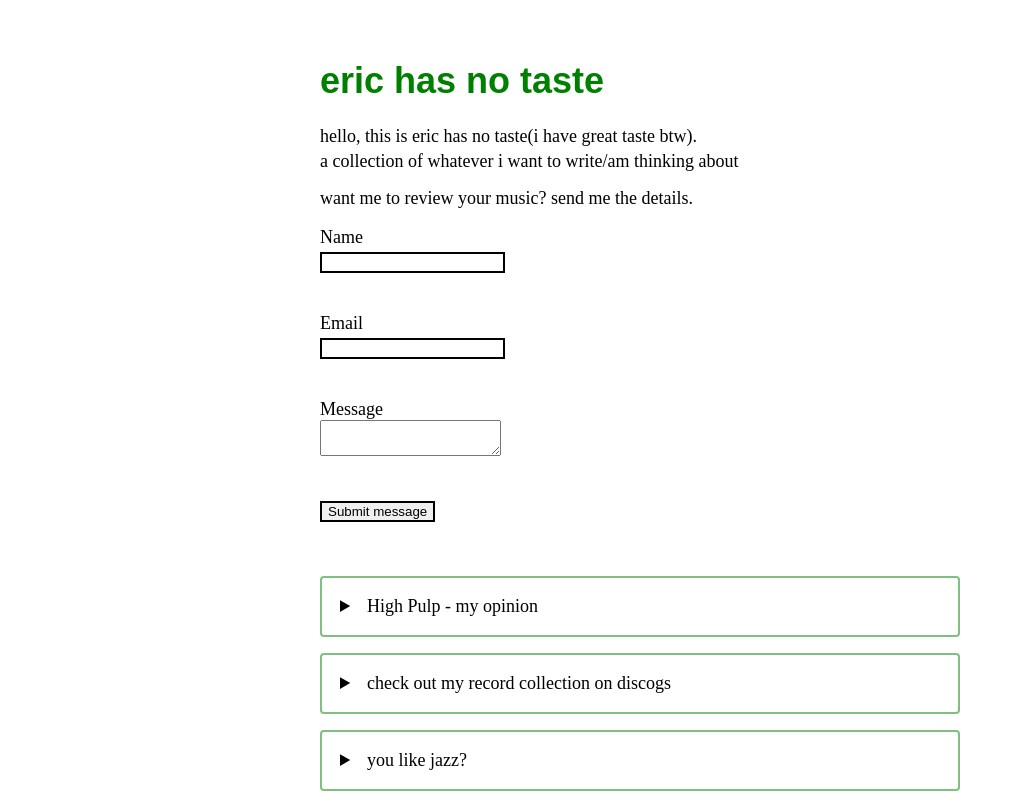
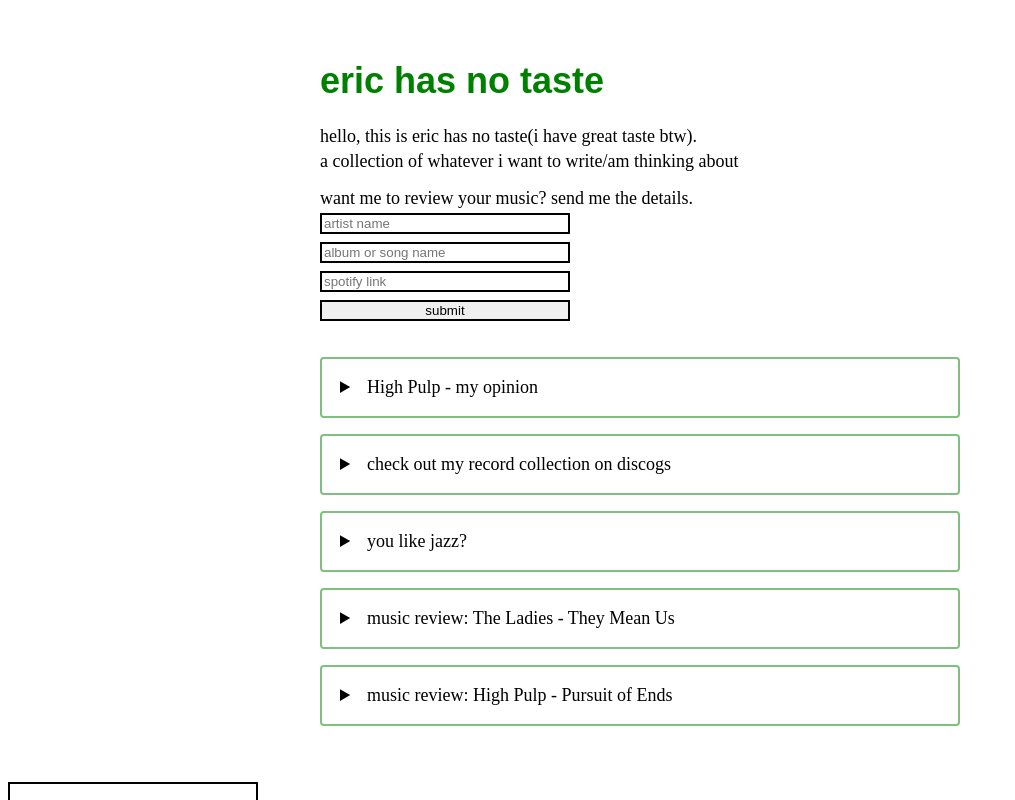
Before and after one commit to ericflatt/eric-has-no-tatse, a React (Create React App) app: page / in a window 1280 px wide. Shown: the top 800 px of the page, without its empty margins (0-1015 px from the left). Built offline with nearby package versions, Linux system fonts and the light colour scheme; a web font is replaced by a local one.

Commit message:
form update

```diff
--- a/src/form.js
+++ b/src/form.js
@@ -18,23 +18,34 @@ class Contactform extends React.Component {
     return (
       <div>
         <form name="contact" method="post">
-      <input type="hidden" name="form-name" value="contact" />
-      <p>
-        <label htmlFor="name">Name</label> <br />
-        <input type="text" id="name" name="name" required />
-      </p>
-      <p>
-        <label htmlFor="email">Email</label> <br />
-        <input type="email" id="email" name="email" required />
-      </p>
-      <p>
-        <label htmlFor="message">Message</label> <br />
-        <textarea id="message" name="message" required></textarea>
-      </p>
-      <p>
-        <input type="submit" value="Submit message" />
-      </p>
-    </form>
+          <input type="hidden" name="form-name" value="contact" />
+          <input
+            type="text"
+            id="name"
+            name="name"
+            placeholder="artist name"
+            required
+            autoComplete="off"
+          />
+          <input
+            type="text"
+            id="name"
+            name="album or song name"
+            placeholder="album or song name"
+            required
+            autoComplete="off"
+          />
+          <input
+            type="text"
+            id="name"
+            name="link"
+            placeholder="spotify link"
+            required
+            autoComplete="off"
+          />
+
+          <input type="submit" value="submit" />
+        </form>
         {/* <form
           name="contact"
           // action="https://send.pageclip.co/vKmFJdXlwFsRoY4Ue1mgG2qt2sLHMvqM"
```
